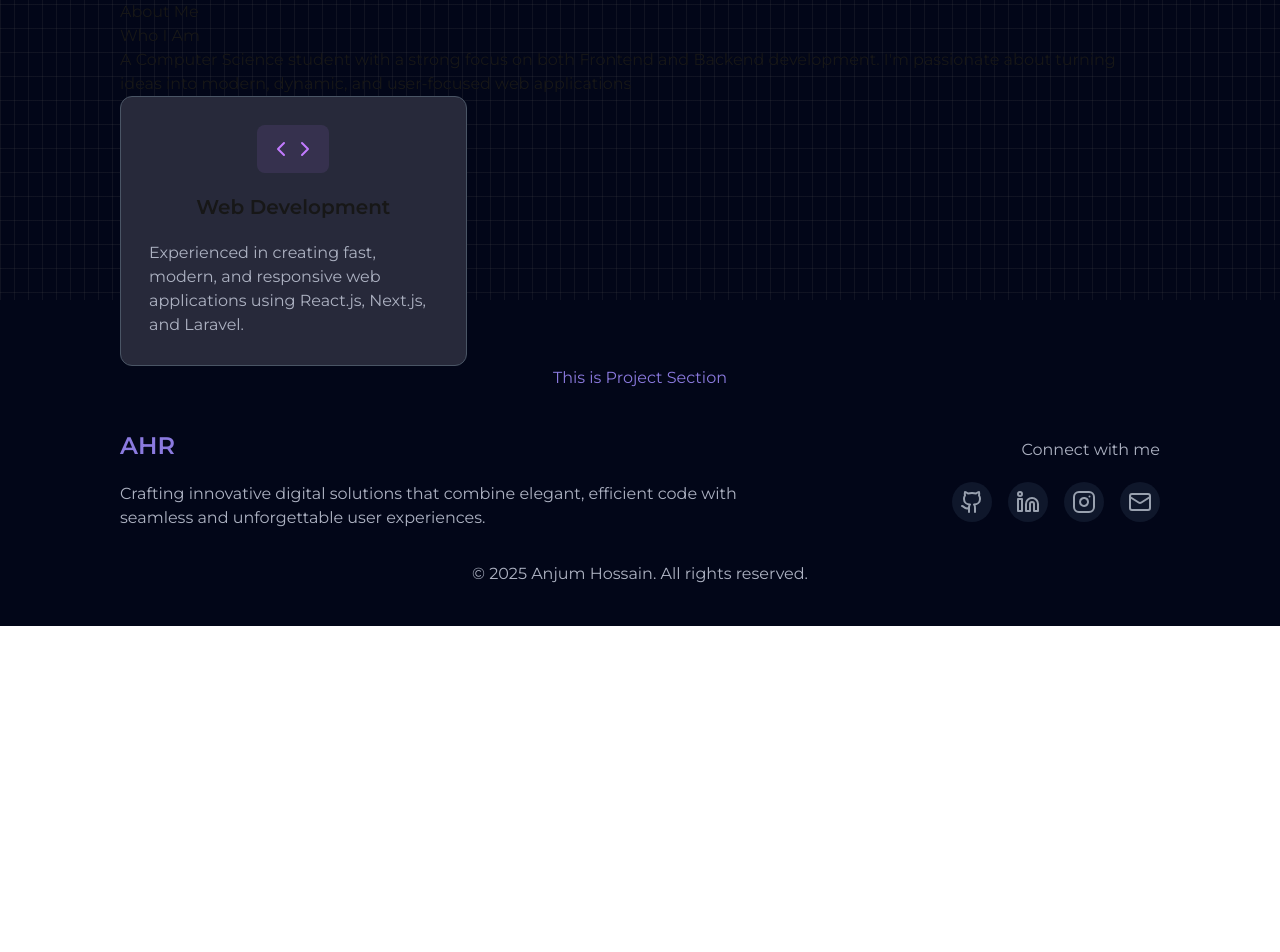
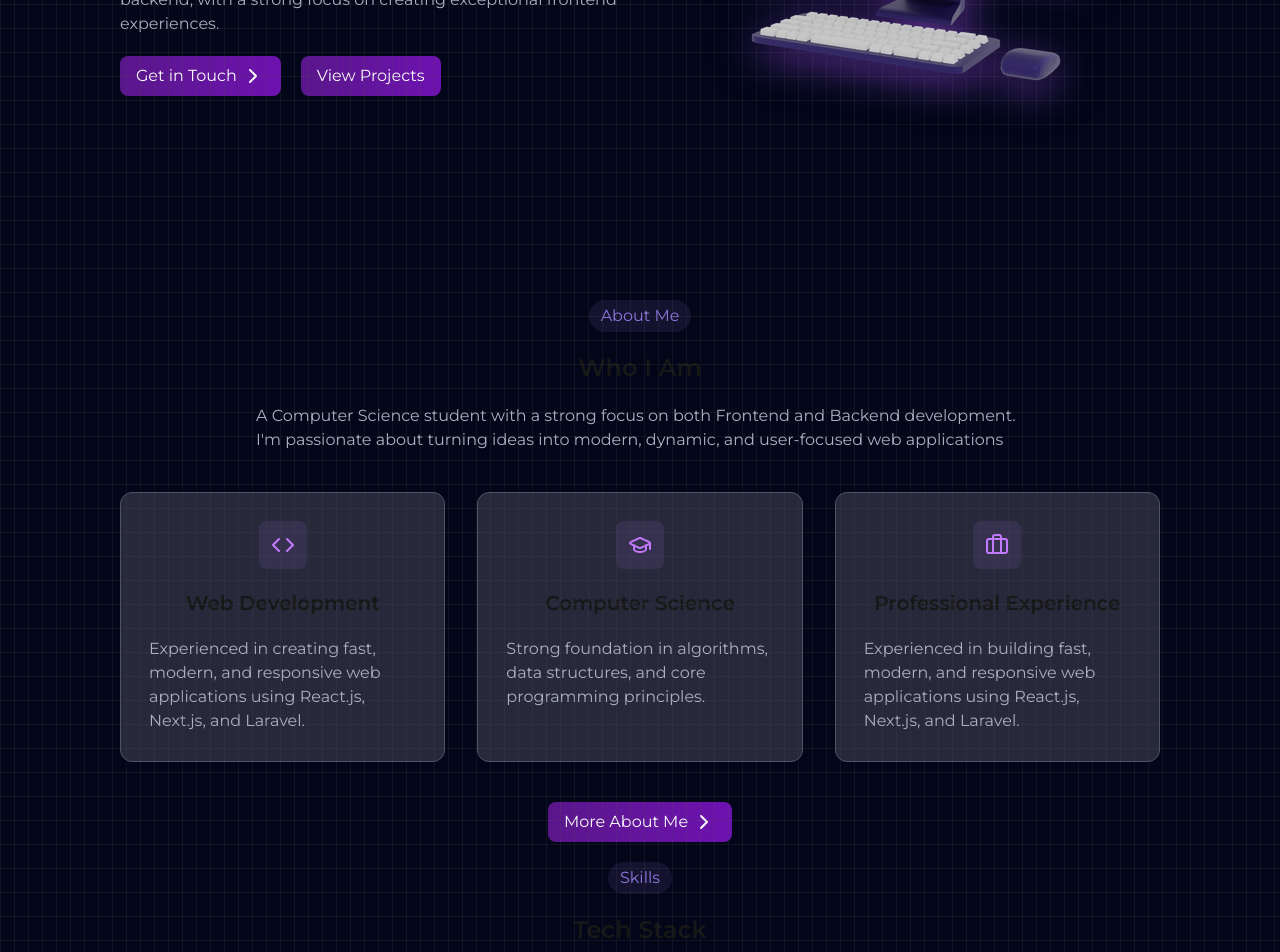
Before and after one commit to ahrafi16/ahrPortfolio, a Next.js app: page / in a window 1280 px wide. Shown: the part 500-1452 px from the top of the page. Before the commit the page ends 1126 px from the top, so only its background shows below. Built offline with nearby package versions, Linux system fonts and the light colour scheme.

Commit message:
added more section

```diff
--- a/app/layout.js
+++ b/app/layout.js
@@ -29,11 +29,13 @@ export default function RootLayout({ children }) {
     <html lang="en">
       <body className={`${geistSans.variable} ${geistMono.variable} antialiased ${montserrat.className}`}>
         <div className="min-h-screen w-full bg-slate-950">
-          <div className="absolute inset-0 bg-[linear-gradient(to_right,#4f4f4f2e_1px,transparent_1px),linear-gradient(to_bottom,#4f4f4f2e_1px,transparent_1px)] bg-size-[14px_24px]"></div>
+          {/* <div className="absolute inset-0 bg-[linear-gradient(to_right,#4f4f4f2e_1px,transparent_1px),linear-gradient(to_bottom,#4f4f4f2e_1px,transparent_1px)] bg-size-[14px_24px]"></div> */}
 
           <div className="relative z-10 px-30 mx-auto">
             <Navbar />
-            <main>{children}</main>
+            <main>
+              {children}
+              </main>
             <Footer />
           </div>
         </div>
--- a/app/page.js
+++ b/app/page.js
@@ -1,12 +1,15 @@
 import ProjectSection from "@/components/sections/ProjectSection"
 import HeroSection from "@/components/sections/HeroSection"
 import AboutSection from "@/components/sections/AboutSectioin"
+import TechStackSection from "@/components/sections/TechStackSection";
 
 export default function Home() {
   return (
     <div className="flex flex-col min-h-screen items-center justify-center">
+      <div className="absolute inset-0 bg-[linear-gradient(to_right,#4f4f4f2e_1px,transparent_1px),linear-gradient(to_bottom,#4f4f4f2e_1px,transparent_1px)] bg-size-[14px_24px]"></div>
       <HeroSection />
       <AboutSection />
+      <TechStackSection />
       <ProjectSection />
     </div>
   );
--- a/components/layout/Footer.js
+++ b/components/layout/Footer.js
@@ -6,6 +6,7 @@ const Footer = () => {
 
     return (
         <div className='py-10 flex flex-col gap-8'>
+
             <div className='flex justify-between items-center '>
                 <div className='flex flex-col gap-5'>
                     <h1 className='text-prim text-2xl font-semibold'>AHR</h1>
--- a/components/sections/AboutSectioin.js
+++ b/components/sections/AboutSectioin.js
@@ -1,23 +1,44 @@
 "use client";
-import { ChevronLeft, ChevronRight } from 'lucide-react';
+import { Code, GraduationCap, Briefcase, ChevronRight } from 'lucide-react';
+import Button from '../ui/Button';
+import SectionHeading from '../ui/SectionHeading';
 
 const AboutSectioin = () => {
     return (
-        <div>
-            <p>About Me</p>
-            <h2>Who I Am</h2>
-            <p>A Computer Science student with a strong focus on both Frontend and Backend development. I&apos;m passionate about turning ideas into modern, dynamic, and user-focused web applications</p>
-            <div className="grid grid-cols-1 md:grid-cols-3">
+        <div className='flex flex-col gap-5 items-center'>
+            <SectionHeading
+                badge="About Me"
+                title="Who I Am"
+                description="A Computer Science student with a strong focus on both Frontend and Backend development. I&apos;m passionate about turning ideas into modern, dynamic, and user-focused web applications"
+            />
+            <div className="grid grid-cols-1 md:grid-cols-3 gap-8 mt-5">
                 <div className='bg-[#27293a] flex flex-col items-center gap-5 p-7 border border-gray-600 rounded-xl'>
                     <span className='flex  p-3 rounded-lg text-purple-400 bg-purple-400/10'>
-                        <ChevronLeft />
-                        <ChevronRight />
+                        <Code />
                     </span>
 
                     <h2 className='text-xl font-semibold'>Web Development</h2>
                     <p className='text-second'>Experienced in creating fast, modern, and responsive web applications using React.js, Next.js, and Laravel.</p>
                 </div>
+                <div className='bg-[#27293a] flex flex-col items-center gap-5 p-7 border border-gray-600 rounded-xl'>
+                    <span className='flex  p-3 rounded-lg text-purple-400 bg-purple-400/10'>
+                        <GraduationCap />
+                    </span>
+
+                    <h2 className='text-xl font-semibold'>Computer Science</h2>
+                    <p className='text-second'>Strong foundation in algorithms, data structures, and core programming principles.</p>
+                </div>
+                <div className='bg-[#27293a] flex flex-col items-center gap-5 p-7 border border-gray-600 rounded-xl'>
+                    <span className='flex  p-3 rounded-lg text-purple-400 bg-purple-400/10'>
+                        <Briefcase />
+
+                    </span>
+
+                    <h2 className='text-xl font-semibold'>Professional Experience</h2>
+                    <p className='text-second'>Experienced in building fast, modern, and responsive web applications using React.js, Next.js, and Laravel.</p>
+                </div>
             </div>
+            <Button className='flex items-center gap-1 my-5'>More About Me <ChevronRight /></Button>
         </div>
     );
 };
--- a/components/sections/HeroSection.js
+++ b/components/sections/HeroSection.js
@@ -6,7 +6,7 @@ import { ChevronRight } from 'lucide-react';
 
 const HeroSectioiin = () => {
     return (
-        <div className="flex justify-between items-center">
+        <div className="flex justify-between min-h-screen items-center">
             <div className="flex flex-col gap-5 flex-1">
                 <p className="text-prim">Welcome to my portfolio</p>
                 <h1 className="text-5xl font-bold">Hi, I&apos;am <br /> <span className="bg-linear-to-r from-blue-400 to-purple-600 bg-clip-text text-transparent">Anjum Hossain</span>  </h1>
--- a/components/sections/ProjectSection.js
+++ b/components/sections/ProjectSection.js
@@ -1,9 +1,14 @@
 import React from 'react';
+import SectionHeading from "@/components/ui/SectionHeading";
 
 const ProjectSection = () => {
     return (
-        <div className='text-prim'>
-            This is Project Section
+        <div className='flex flex-col gap-5 items-center'>
+            <SectionHeading
+                badge="Portfolio"
+                title="Featured Projects"
+                description="A selection of my recent web development and programming projects."
+            />
         </div>
     );
 };
--- /dev/null
+++ b/components/sections/TechStackSection.js
@@ -0,0 +1,16 @@
+import SectionHeading from "../ui/SectionHeading";
+
+
+const TechStackSection = () => {
+    return (
+        <div className='flex flex-col gap-5 items-center'>
+            <SectionHeading
+                badge="Skills"
+                title="Tech Stack"
+                description="A collection of technologies I work with to build web applications and solve complex problems."
+            />
+        </div>
+    );
+};
+
+export default TechStackSection;
--- /dev/null
+++ b/components/ui/SectionHeading.js
@@ -0,0 +1,20 @@
+"use client";
+import React from "react";
+
+const SectionHeading = ({ badge, title, description, className = "" }) => {
+    return (
+        <div className={`flex flex-col items-center gap-5 ${className}`}>
+            {badge && (
+                <p className="text-prim bg-purple-400/10 px-3 py-1 rounded-2xl">
+                    {badge}
+                </p>
+            )}
+            {title && <h2 className="text-2xl font-semibold">{title}</h2>}
+            {description && (
+                <p className="text-second max-w-3xl">{description}</p>
+            )}
+        </div>
+    );
+};
+
+export default SectionHeading;
```
